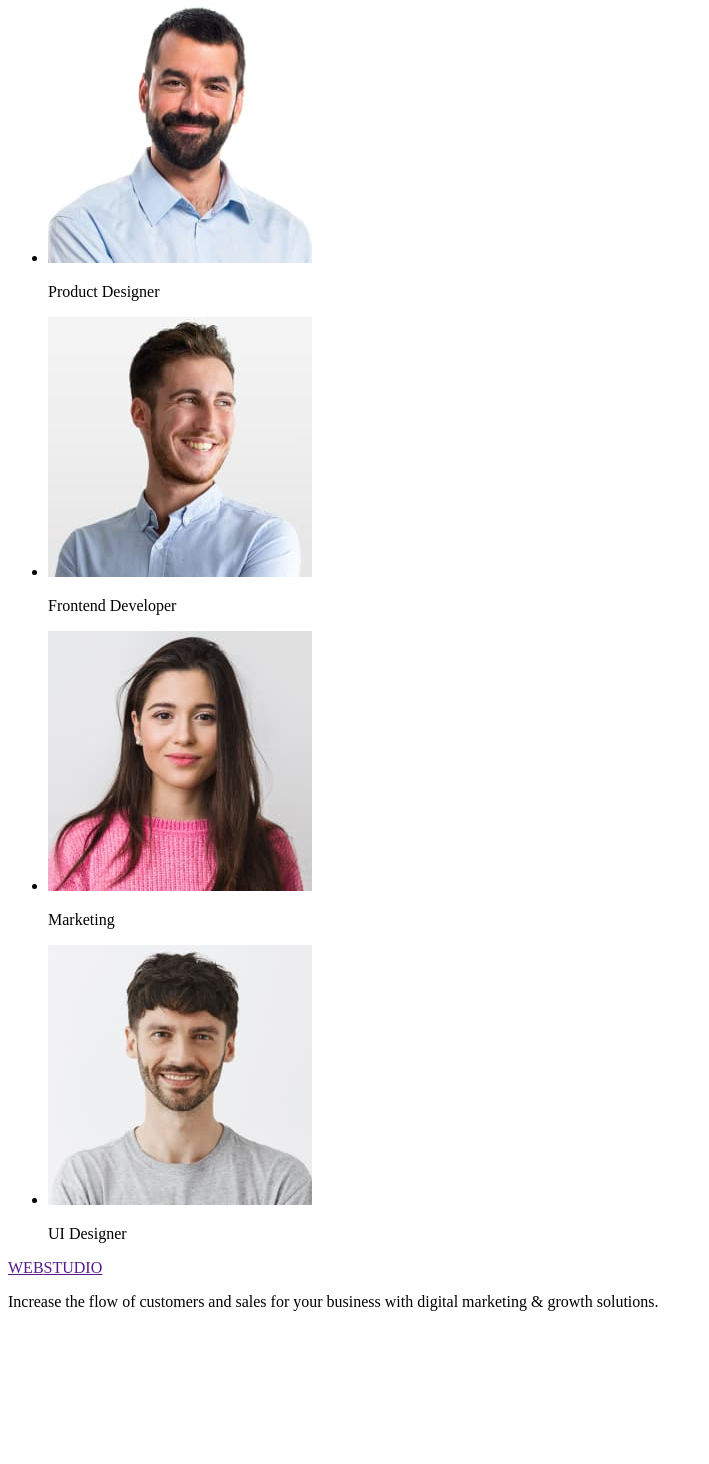
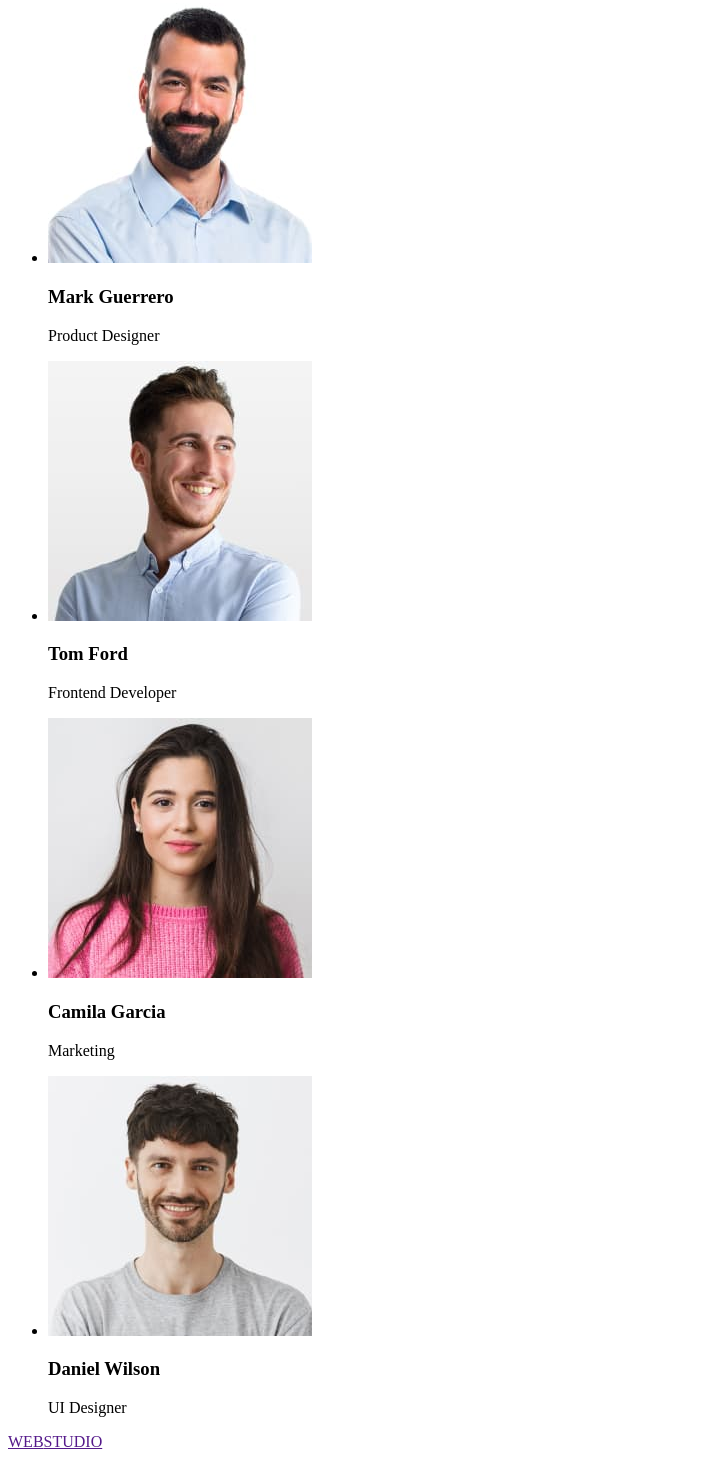
Before and after one commit to Avenger24/goit-markup-hw-01, a plain HTML site: page index.html in a window 1280 px wide. Shown: the part 1636-3100 px from the top of the page, without its empty margins (0-709 px from the left). Before the commit the page ends 2963 px from the top, so only its background shows below. Drawn offline with Linux system fonts and the light colour scheme.

Commit message:
add headers

```diff
--- a/index.html
+++ b/index.html
@@ -86,24 +86,28 @@
                 <img src="./images2/img1.jpg"
                 alt="Mark"
                 width="264"/>
+                <h3>Mark Guerrero</h3>
                 <p>Product Designer</p>
             </li>
             <li>
                 <img src="./images2/img2.jpg"
                 alt="Tom"
                 width="264"/>
+                <h3>Tom Ford</h3>
                 <p>Frontend Developer</p>
             </li>
             <li>
                 <img src="./images2/img3.jpg"
                 alt="Camila"
                 width="264"/>
+                <h3>Camila Garcia</h3>
                 <p>Marketing</p>
             </li>
             <li>
                 <img src="./images2/img4.jpg"
                 alt="Daniel"
                 width="264"/>
+                <h3>Daniel Wilson</h3>
                 <p>UI Designer</p>
             </li>
         </ul>
```
